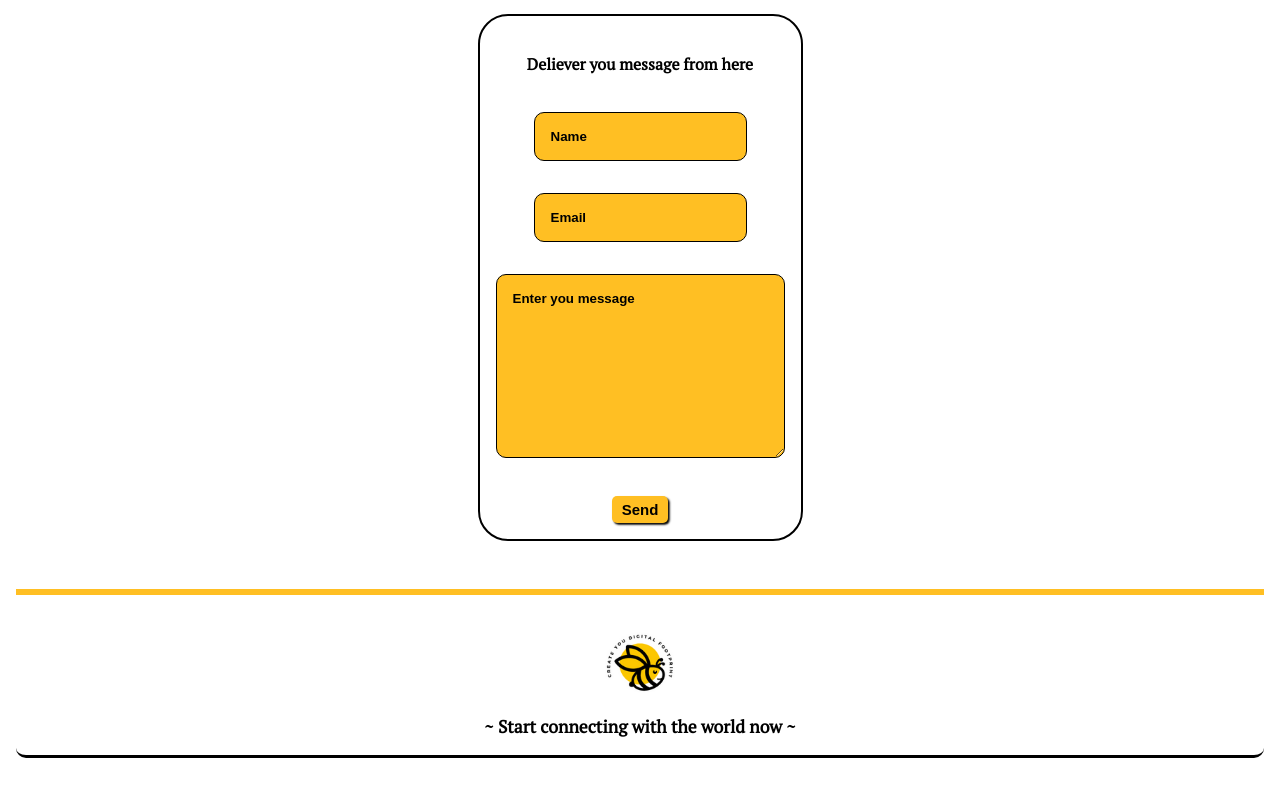
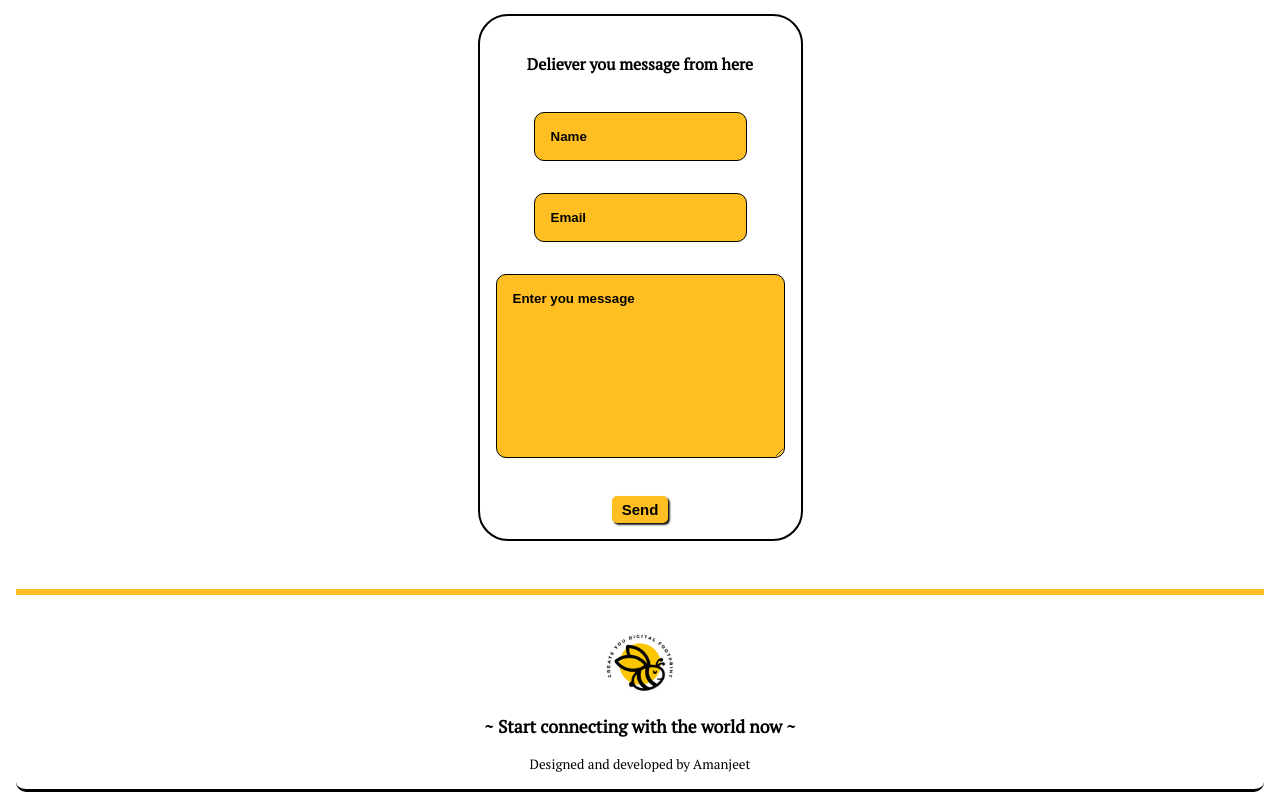
Before and after one commit to ankitsingh2105/LinkBee, a React (Vite) app in the folder FrontEnd/: page / in a window 1280 px wide. Shown: the part 3266-4066 px from the top of the page. Before the commit the page ends 4032 px from the top, so only its background shows below. Built offline with nearby package versions, Linux system fonts and the light colour scheme; no server answers; a web font is replaced by a local one.

Commit message:
Update Footer.jsx

```diff
--- a/FrontEnd/src/Components/Footer/Footer.jsx
+++ b/FrontEnd/src/Components/Footer/Footer.jsx
@@ -8,7 +8,9 @@ export default function Footer() {
             <h3>
                 ~ Start connecting with the world now ~
             </h3>
-{/*             <small>Designed and developed by <a href="http://ankitsinghchauhan.in/">Ankit Singh Chauhan</a></small> */}
+            <small>Designed and developed by Amanjeet
+{/*                 <a href="http://ankitsinghchauhan.in/">Ankit Singh Chauhan</a> */}
+            </small>
         </main>
     )
 }
```
